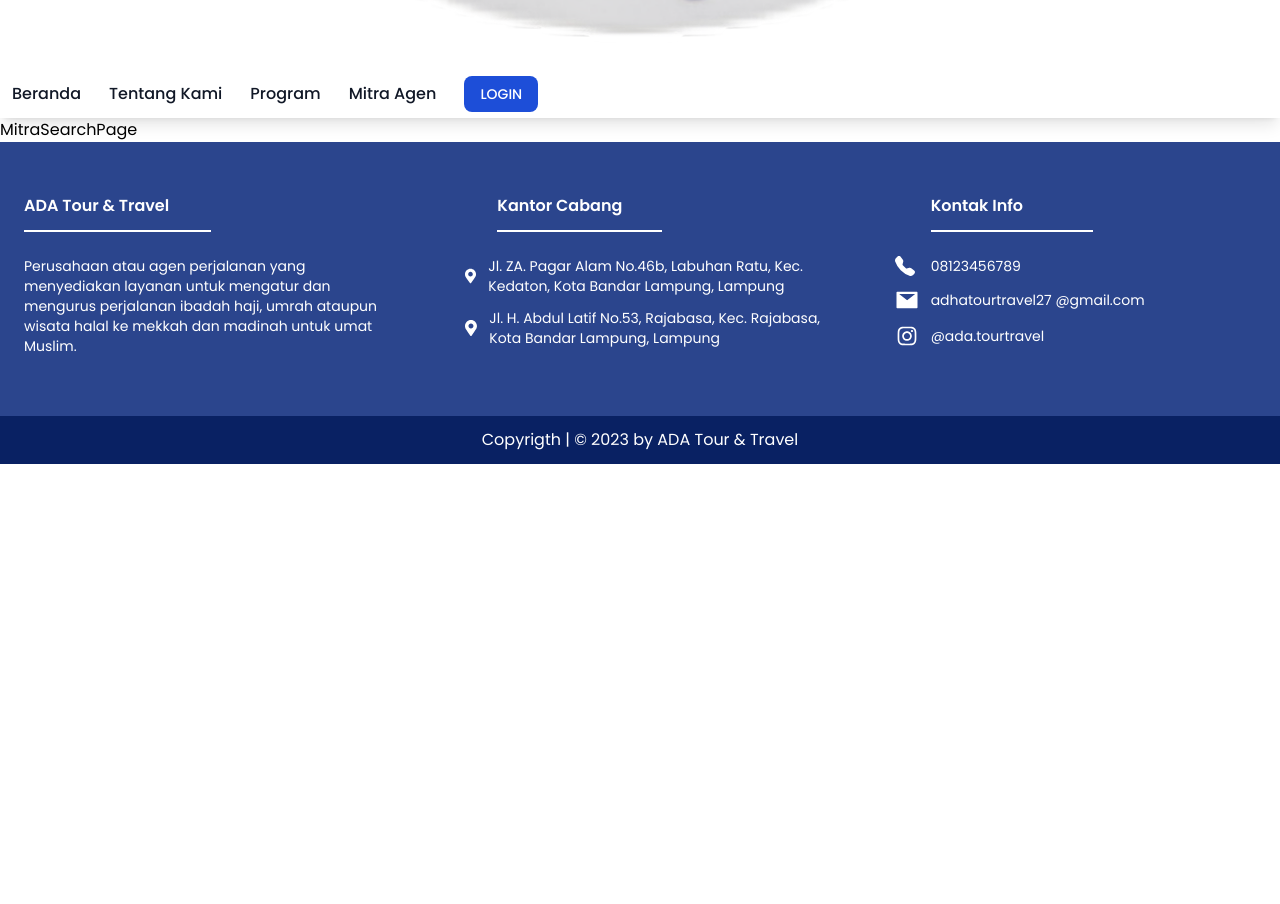
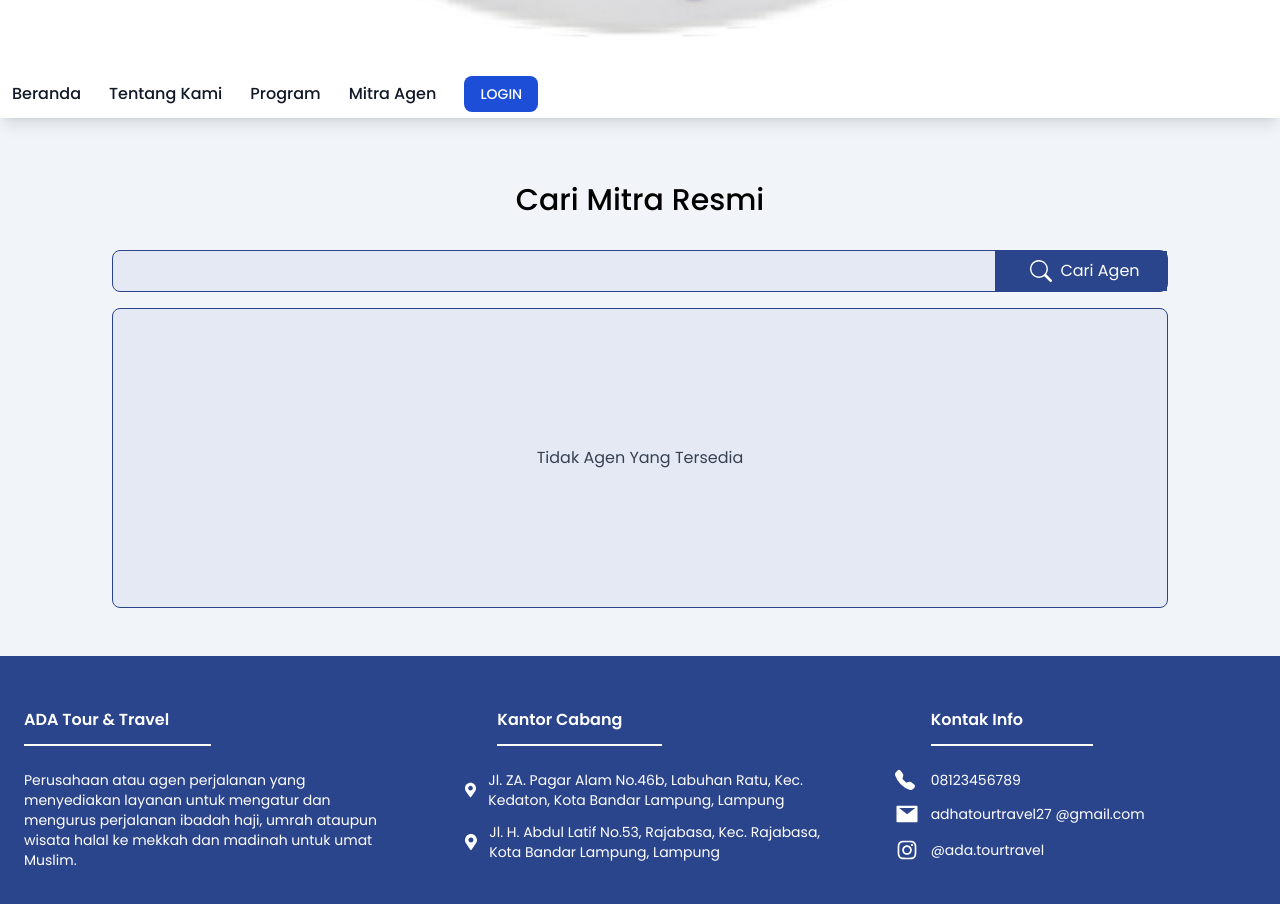
Before and after one commit to mriskiaziz/test-travel, a Next.js app: page /mitra-search in a window 1280 px wide. Shown: the part 1115-2019 px from the top of the page. Before the commit the page ends 1579 px from the top, so only its background shows below. Built offline with nearby package versions, Linux system fonts and the light colour scheme.

Commit message:
add mitra

```diff
--- a/app/(public)/mitra-search/page.js
+++ b/app/(public)/mitra-search/page.js
@@ -1,8 +1,10 @@
-import React from 'react'
+import MitraComponent from "@/components/mitra/page"
 
 function MitraSearchPage() {
   return (
-    <div>MitraSearchPage</div>
+    <div>
+      <MitraComponent />
+    </div>
   )
 }
 
--- a/components/login/login.jsx
+++ b/components/login/login.jsx
@@ -35,7 +35,7 @@ function LoginComponent() {
         } else {
           setLoading(false);
           console.log(res);
-          router.replace("admin");
+          router.replace("error");
         }
       } catch (error) {
         setError(error);
@@ -47,12 +47,12 @@ function LoginComponent() {
   };
 
   return (
-    <div className="absolute flex justify-center items-center h-full w-full">
-      <div className="h-auto w-3/4 md:w-1/3 border border-black p-4">
-        <form onSubmit={handleSubmit}>
+    <div className="absolute flex justify-center items-center h-full w-full bg-[#E5E9F4] ">
+      <div className="h-auto w-3/4 md:w-1/3 border border-[#2B458D] rounded-lg p-4 bg-slate-100 ">
+        <form onSubmit={handleSubmit} className=" text-center">
           <label
             htmlFor="#"
-            className="flex justify-center pb-10 pt-2 text-xl font-semibold"
+            className="flex justify-center pb-10 pt-5 text-xl font-semibold"
           >
             LOGIN
           </label>
@@ -60,7 +60,7 @@ function LoginComponent() {
             <input
               onChange={(e) => setEmail(e.target.value)}
               type="email"
-              className="bg-gray-50 border border-gray-300 text-gray-900 text-sm rounded-lg focus:ring-blue-500 focus:border-blue-500 block w-full p-2.5"
+              className="bg-slate-100 border-[#2B458D] border  text-gray-900 text-sm rounded-lg focus:ring-blue-500 focus:border-blue-500 block w-full p-2.5"
               placeholder="Email"
               required
             />
@@ -70,14 +70,14 @@ function LoginComponent() {
               onChange={(e) => setPassword(e.target.value)}
               type="password"
               placeholder="password"
-              className="bg-gray-50 border border-gray-300 text-gray-900 text-sm rounded-lg focus:ring-blue-500 focus:border-blue-500 block w-full p-2.5 "
+              className="bg-slate-100 border-[#2B458D] border  text-gray-900 text-sm rounded-lg focus:ring-blue-500 focus:border-blue-500 block w-full p-2.5 "
               required
             />
           </div>
 
           <button
             type="submit"
-            className="text-white bg-blue-700 hover:bg-blue-800 focus:ring-4 focus:outline-none focus:ring-blue-300 font-medium rounded-lg text-sm w-full sm:w-auto px-5 py-2.5 text-center "
+            className="text-white mt-5 bg-blue-700 hover:bg-blue-800 focus:ring-4 focus:outline-none focus:ring-blue-300 font-medium rounded-lg text-sm w-full sm:w-auto px-5 py-2.5 text-center "
             disabled={loading ? true : false}
           >
             {loading ? (
--- /dev/null
+++ b/components/mitra/page.jsx
@@ -0,0 +1,26 @@
+import { BsSearch } from "react-icons/bs";
+
+export default function MitraComponent() {
+  return (
+    <>
+      <div className="w-full h-full py-12 px-28 bg-slate-100">
+        <div className="flex w-full justify-center text-3xl font-medium py-4">
+          Cari Mitra Resmi
+        </div>
+        <div className="flex border bg-[#E5E9F4] border-[#2B458D] my-4 rounded-lg items-center">
+          <input
+            type="text"
+            className="w-5/6 bg-[#E5E9F4] text-2xl mx-3 border-none border-0 focus:outline-none"
+          />
+          <button className="flex items-center bg-[#2B458D] p-2 justify-center text-white w-1/6">
+            <BsSearch size={22} className="mx-2" />
+            <div>Cari Agen</div>
+          </button>
+        </div>
+        <div className="flex h-[300px] bg-[#E5E9F4] border p-3 border-[#2B458D] rounded-lg justify-center items-center text-gray-700">
+          Tidak Agen Yang Tersedia
+        </div>
+      </div>
+    </>
+  );
+}
```
Also changed, not shown: middlewares/withAuth.js (+11 -0 lines).
